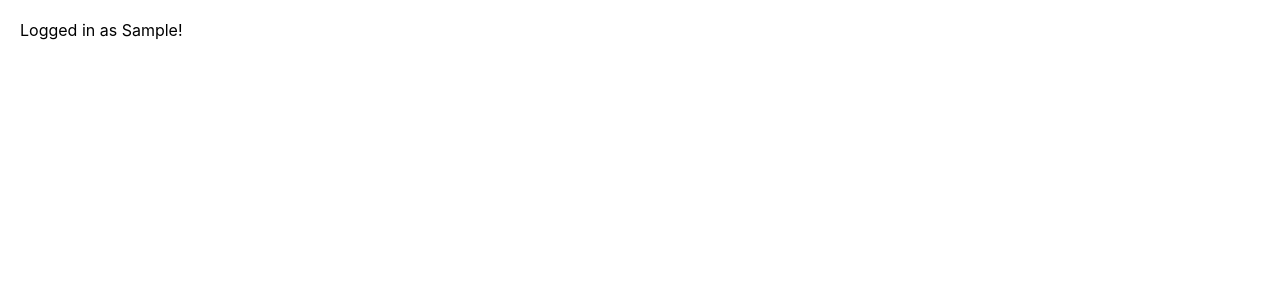
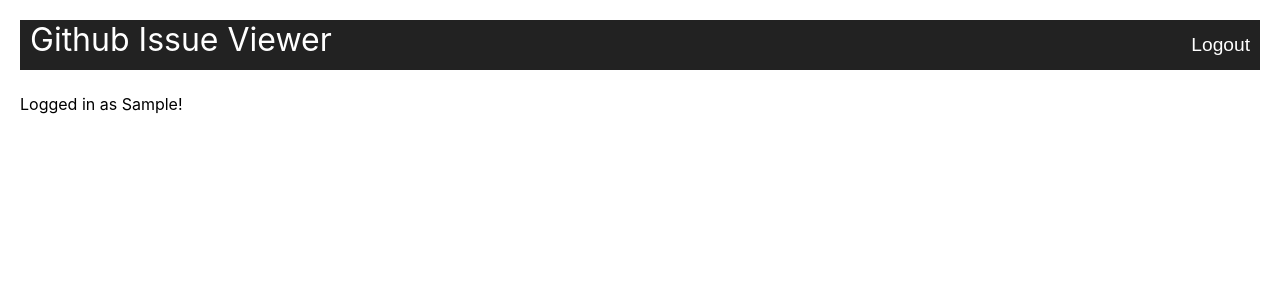
Before and after one commit to aaron-s-brown/github-issue-viewer, a React (Create React App) app: page / in a window 1280 px wide. Both pictures are taken after typing "Sample" into the empty fields and a click on the input "Submit". Shown: the top 300 px of the page. Built offline with nearby package versions, Linux system fonts and the light colour scheme.

Commit message:
Add Header with logout

```diff
--- a/src/App.js
+++ b/src/App.js
@@ -2,7 +2,8 @@
 import PropTypes from 'prop-types';
 import { connect } from 'react-redux';
 import Login from './Login/Login.js';
-import './index.less';
+import './global.less';
+import Header from './Header/Header.js';
 class App extends Component {
   render() {
 
@@ -16,6 +17,7 @@
 
     return (
       <div className='container'>
+        <Header></Header>
         {content}
       </div>
     )
--- /dev/null
+++ b/src/Header/Header.js
@@ -0,0 +1,43 @@
+import React, { Component } from 'react';
+import PropTypes from 'prop-types';
+import { connect } from 'react-redux';
+import { CLEAR_TOKEN } from '../ActionTypes';
+import './Header.less';
+
+/*
+  Redux actions
+*/
+const clearToken = () => ({
+  type: CLEAR_TOKEN
+});
+
+
+const Header = ({token, clearToken}) => {
+  const showLogout = !!token;
+  return (
+    <div className='header-container'>
+      <span className='header-text'>Github Issue Viewer</span>
+      {showLogout &&
+      <button className='logout-button' onClick={clearToken}>Logout</button>
+      }
+    </div>
+  )
+}
+
+Header.propTypes = {
+  token: PropTypes.string,
+  clearToken: PropTypes.func.isRequired
+};
+
+function mapStateToProps(state) {
+  return {
+    token: state.auth.token
+  }
+}
+
+export default connect(
+  mapStateToProps,
+  {clearToken}
+)(Header);
+
+export { Header as ShallowHeader };
--- /dev/null
+++ b/src/Header/Header.less
@@ -0,0 +1,30 @@
+.header-container {
+  background-color: #222;
+  height: 50px;
+  color: white;
+  margin-bottom: 1.5rem;
+
+  .header-text {
+    font-size: 2rem;
+    padding-left: 10px;
+  }
+
+  .logout-button {
+
+    background-color: transparent;
+    border: none;
+    color: white;
+    float: right;
+    height: 100%;
+    padding: 0 10px;
+    font-size: 1.2rem;
+    z-index: 1;
+
+    // @media screen and (max-width: 30rem) {
+    //   background-color: #222;
+    //   float: none;
+    //   display: block;
+    //   margin-top: 20px;
+    // }
+  }
+}
--- a/src/Login/Login.js
+++ b/src/Login/Login.js
@@ -2,6 +2,7 @@
 import PropTypes from 'prop-types';
 import { connect } from 'react-redux';
 import { SET_TOKEN } from '../ActionTypes';
+import './Login.less';
 
 /*
   Redux actions
--- a/src/index.less
+++ /dev/null
@@ -1,2 +0,0 @@
-@import './global.less';
-@import './Login/Login.less';
```
Also changed, not shown: 1 other file (tests, documents, lock files or other folders).
